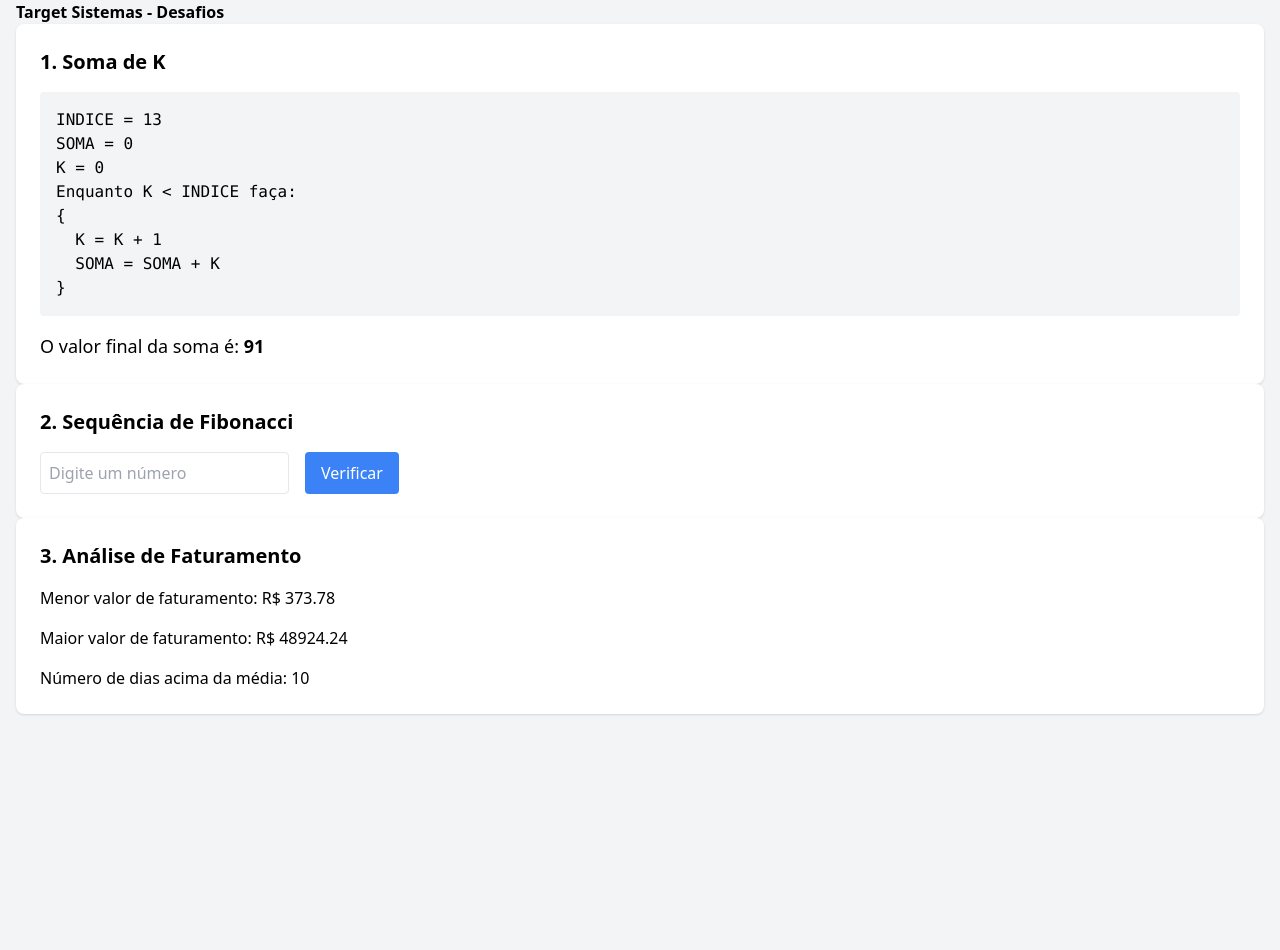
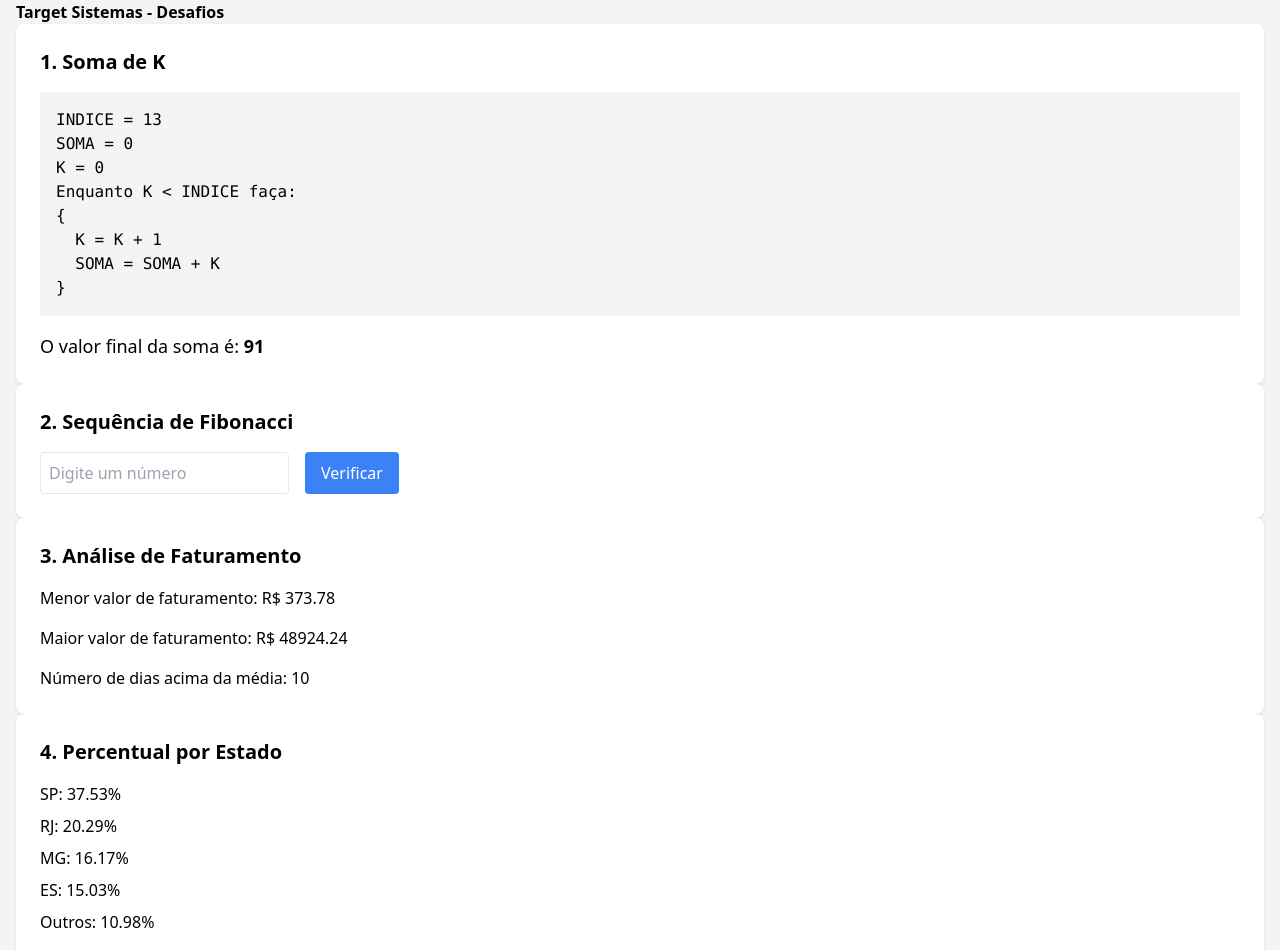
Before and after one commit to alexcssilva/target-sistemas, a React (Vite) app: page / in a window 1280 px wide. Shown: the top 950 px of the page. Before the commit the page ends 800 px from the top, so only its background shows below. Built offline with nearby package versions, Linux system fonts and the light colour scheme.

Commit message:
feat: :sparkles: fourth exercise

```diff
--- a/App.tsx
+++ b/App.tsx
@@ -1,4 +1,5 @@
 import React from "react";
+import ExerciseFour from "./src/components/ExerciseFour";
 import ExerciseOne from "./src/components/ExerciseOne";
 import ExerciseThree from "./src/components/ExerciseThree";
 import ExerciseTwo from "./src/components/ExerciseTwo";
@@ -11,6 +12,7 @@ function App() {
         <ExerciseOne title="1. Soma de K" />
         <ExerciseTwo title="2. Sequência de Fibonacci" />
         <ExerciseThree title="3. Análise de Faturamento" />
+        <ExerciseFour title="4. Percentual por Estado" />
       </div>
     </div>
   );
--- /dev/null
+++ b/src/components/ExerciseFour.tsx
@@ -0,0 +1,35 @@
+import { ExerciseProps } from "../types/types";
+
+export default function ExerciseFour({ title }: ExerciseProps) {
+  const faturamentoPorEstado = [
+    { estado: "SP", valor: 67836.43 },
+    { estado: "RJ", valor: 36678.66 },
+    { estado: "MG", valor: 29229.88 },
+    { estado: "ES", valor: 27165.48 },
+    { estado: "Outros", valor: 19849.53 },
+  ];
+
+  const calculatePercentages = () => {
+    const total = faturamentoPorEstado.reduce(
+      (acc, item) => acc + item.valor,
+      0
+    );
+    return faturamentoPorEstado.map((item) => ({
+      estado: item.estado,
+      percentual: (item.valor / total) * 100,
+    }));
+  };
+
+  return (
+    <div className="bg-white p-6 rounded-lg shadow">
+      <h2 className="text-xl font-semibold mb-4">{title}</h2>
+      <div className="space-y-2">
+        {calculatePercentages().map((item) => (
+          <p key={item.estado}>
+            {item.estado}: {item.percentual.toFixed(2)}%
+          </p>
+        ))}
+      </div>
+    </div>
+  );
+}
```
